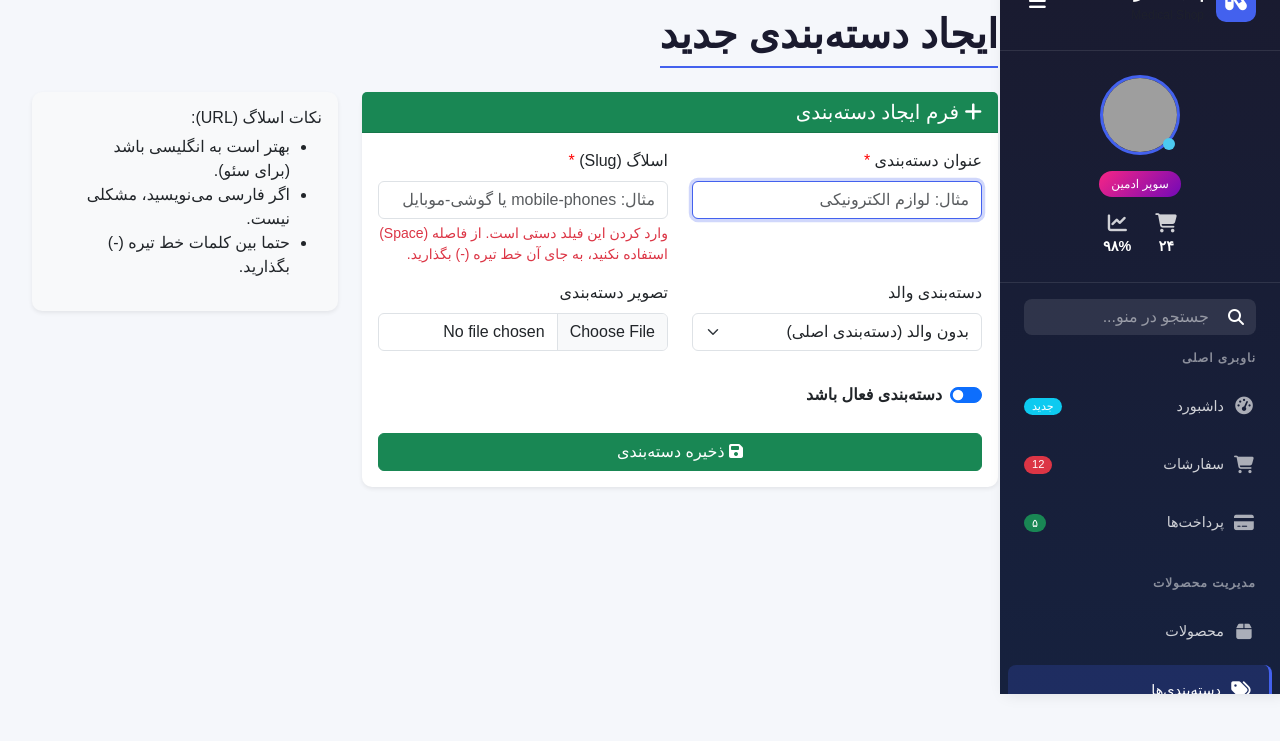
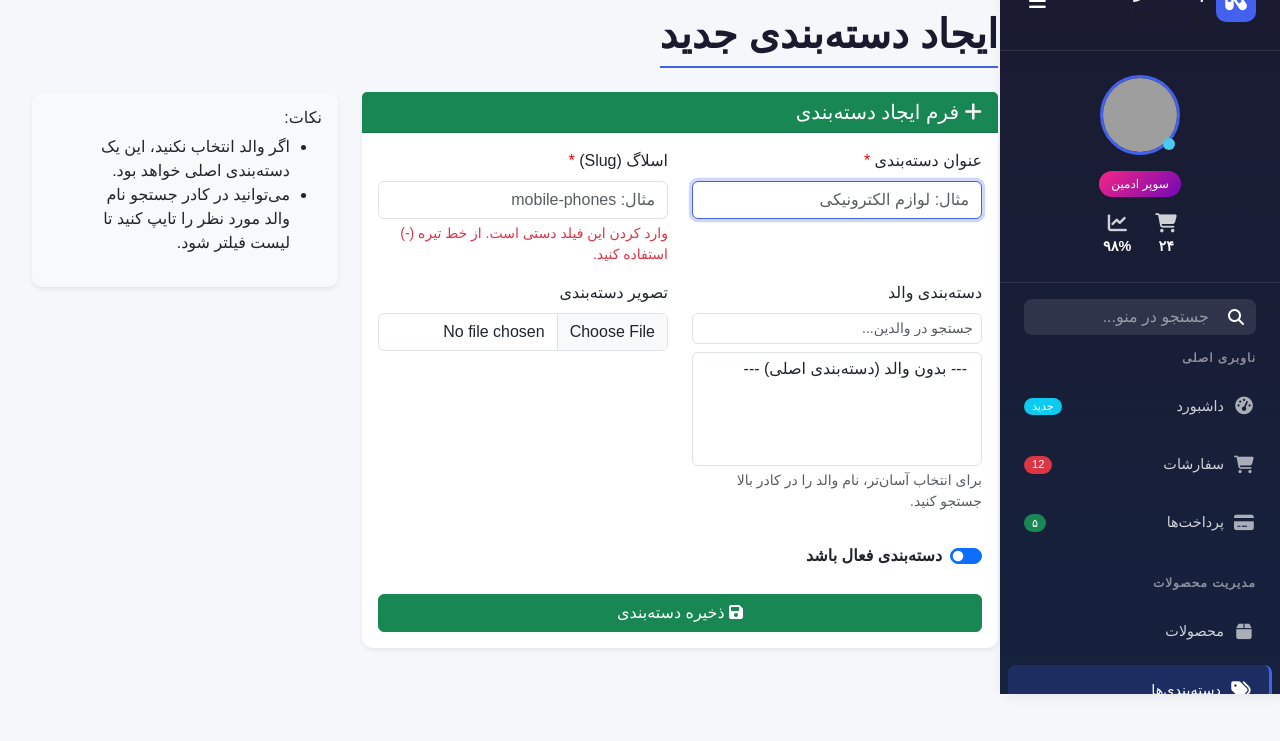
Before and after one commit to Sadragit2004/medicalShop, a Django app: page /panelAdmin/categories/create/ in a window 1280 px wide. Shown: the part 106-847 px from the top of the page. Run offline with Django 5.2, Linux system fonts and the light colour scheme; the visitor is signed in with stand-in values (Sample User, id 1); data that the repository does not hold is empty; parts of the project's set-up code (start-up, migrations or seed data) failed here and were passed over; some libraries are stand-ins or nearby versions; some web fonts are replaced; grey boxes are pictures that could not be loaded.

Commit message:
speed page menu

```diff
--- a/apps/panelAdmin/views/product/product_view.py
+++ b/apps/panelAdmin/views/product/product_view.py
@@ -28,31 +28,35 @@ def category_list(request):
 
 from django.utils.text import slugify
 
+# در فایل views.py
+
 def category_create(request):
     """ایجاد دسته‌بندی جدید"""
-    categories = Category.objects.filter(parent=None)
+
+    # --- تغییر این خط ---
+    # قبلاً: فقط دسته‌بندی‌های اصلی (parent=None) بود
+    # categories = Category.objects.filter(parent=None)
+
+    # الان: دریافت همه دسته‌بندی‌ها برای نمایش در لیست والدین
+    categories = Category.objects.all().order_by('title')
+    # -------------------
 
     if request.method == 'POST':
         try:
-            # دریافت داده‌ها
             title = request.POST.get('title')
-            manual_slug = request.POST.get('slug') # دریافت اسلاگ دستی
+            manual_slug = request.POST.get('slug')
             parent_id = request.POST.get('parent')
             image = request.FILES.get('image')
             is_active = request.POST.get('isActive') == 'on'
 
-            # منطق اسلاگ:
-            # اگر کاربر اسلاگ را دستی وارد کرده بود، همان را تمیز و استفاده کن
             if manual_slug:
                 final_slug = slugify(manual_slug, allow_unicode=True)
             else:
-                # اگر خالی گذاشت، از روی عنوان بساز (به عنوان حالت پشتیبان)
                 final_slug = slugify(title, allow_unicode=True)
 
-            # ساخت رکورد
             category = Category.objects.create(
                 title=title,
-                slug=final_slug,  # <--- پاس دادن اسلاگ نهایی
+                slug=final_slug,
                 parent_id=parent_id if parent_id else None,
                 image=image,
                 isActive=is_active
@@ -63,6 +67,7 @@ def category_create(request):
             messages.error(request, f'خطا در ایجاد دسته‌بندی: {str(e)}')
 
     return render(request, 'panelAdmin/products/category/create.html', {'categories': categories})
+
 
 
 
--- a/template/panelAdmin/products/category/create.html
+++ b/template/panelAdmin/products/category/create.html
@@ -33,7 +33,7 @@
                                    autofocus>
                         </div>
 
-                        <!-- اسلاگ (اصلاح شده) -->
+                        <!-- اسلاگ -->
                         <div class="col-md-6 mb-3">
                             <label for="slug" class="form-label required">اسلاگ (Slug)</label>
                             <input type="text"
@@ -41,19 +41,28 @@
                                    id="slug"
                                    name="slug"
                                    required
-                                   placeholder="مثال: mobile-phones یا گوشی-موبایل">
-                            <div class="form-text text-danger">وارد کردن این فیلد دستی است. از فاصله (Space) استفاده نکنید، به جای آن خط تیره (-) بگذارید.</div>
+                                   placeholder="مثال: mobile-phones">
+                            <div class="form-text text-danger">وارد کردن این فیلد دستی است. از خط تیره (-) استفاده کنید.</div>
                         </div>
 
-                        <!-- والد -->
+                        <!-- والد (بخش تغییر کرده) -->
                         <div class="col-md-6 mb-3">
                             <label for="parent" class="form-label">دسته‌بندی والد</label>
-                            <select class="form-select" id="parent" name="parent">
-                                <option value="">بدون والد (دسته‌بندی اصلی)</option>
+
+                            <!-- اینپوت جستجو -->
+                            <input type="text"
+                                   id="searchParent"
+                                   class="form-control mb-2 form-control-sm"
+                                   placeholder="جستجو در والدین..."
+                                   autocomplete="off">
+
+                            <select class="form-select" id="parent" name="parent" size="5">
+                                <option value="">--- بدون والد (دسته‌بندی اصلی) ---</option>
                                 {% for category in categories %}
                                     <option value="{{ category.id }}">{{ category.title }}</option>
                                 {% endfor %}
                             </select>
+                            <div class="form-text">برای انتخاب آسان‌تر، نام والد را در کادر بالا جستجو کنید.</div>
                         </div>
 
                         <!-- تصویر -->
@@ -108,15 +117,14 @@
         </div>
     </div>
 
-    <!-- راهنما (بخش کناری) -->
+    <!-- راهنما -->
     <div class="col-lg-4">
         <div class="card bg-light">
             <div class="card-body">
-                <h6>نکات اسلاگ (URL):</h6>
+                <h6>نکات:</h6>
                 <ul>
-                    <li>بهتر است به انگلیسی باشد (برای سئو).</li>
-                    <li>اگر فارسی می‌نویسید، مشکلی نیست.</li>
-                    <li>حتما بین کلمات خط تیره (-) بگذارید.</li>
+                    <li>اگر والد انتخاب نکنید، این یک دسته‌بندی اصلی خواهد بود.</li>
+                    <li>می‌توانید در کادر جستجو نام والد مورد نظر را تایپ کنید تا لیست فیلتر شود.</li>
                 </ul>
             </div>
         </div>
@@ -124,7 +132,46 @@
 </div>
 
 <script>
-// 1. پیش‌نمایش تصویر
+// --- اسکریپت جستجوی والدین (بخش جدید) ---
+document.addEventListener('DOMContentLoaded', function() {
+    const searchInput = document.getElementById('searchParent');
+    const selectBox = document.getElementById('parent');
+
+    // ذخیره تمام آپشن‌های اولیه در یک آرایه
+    // ما متن و مقدار هر آپشن را نگه می‌داریم تا بعداً بازسازی کنیم
+    const allOptions = Array.from(selectBox.options).map(option => ({
+        value: option.value,
+        text: option.text
+    }));
+
+    searchInput.addEventListener('input', function(e) {
+        const searchTerm = e.target.value.toLowerCase();
+
+        // پاک کردن تمام آپشن‌های فعلی
+        selectBox.innerHTML = '';
+
+        // فیلتر کردن و بازگرداندن آپشن‌های منطبق
+        const filteredOptions = allOptions.filter(option => {
+            // همیشه گزینه "بدون والد" را نشان بده یا اگر متن شامل جستجو بود
+            return option.value === "" || option.text.toLowerCase().includes(searchTerm);
+        });
+
+        // ساخت مجدد آپشن‌ها در HTML
+        filteredOptions.forEach(optData => {
+            const option = document.createElement('option');
+            option.value = optData.value;
+            option.text = optData.text;
+            selectBox.appendChild(option);
+        });
+
+        // اگر هیچ نتیجه‌ای نبود، "بدون والد" که همیشه هست انتخاب می‌شود
+        if (selectBox.options.length === 1 && selectBox.options[0].value === "") {
+             // اختیاری: می‌توانید پیامی نشان دهید یا کاری نکنید
+        }
+    });
+});
+
+// --- اسکریپت‌های قبلی ---
 const imageInput = document.getElementById('image');
 const imagePreview = document.getElementById('imagePreview');
 const previewImage = document.getElementById('previewImage');
@@ -140,13 +187,11 @@ imageInput.addEventListener('change', function(e) {
     }
 });
 
-// 2. حذف تصویر
 document.getElementById('removeImage').addEventListener('click', function() {
     imageInput.value = '';
     imagePreview.classList.add('d-none');
 });
 
-// 3. اعتبارسنجی فرم قبل از ارسال
 document.getElementById('categoryForm').addEventListener('submit', function(e) {
     const title = document.getElementById('title').value.trim();
     const slug = document.getElementById('slug').value.trim();
@@ -163,7 +208,6 @@ document.getElementById('categoryForm').addEventListener('submit', function(e) {
         return;
     }
 
-    // چک کردن اینکه اسلاگ فاصله نداشته باشد (فقط خط تیره مجاز است)
     if (slug.includes(' ')) {
         e.preventDefault();
         alert('اسلاگ نباید دارای فاصله (Space) باشد. لطفا از خط تیره (-) استفاده کنید.');
```
